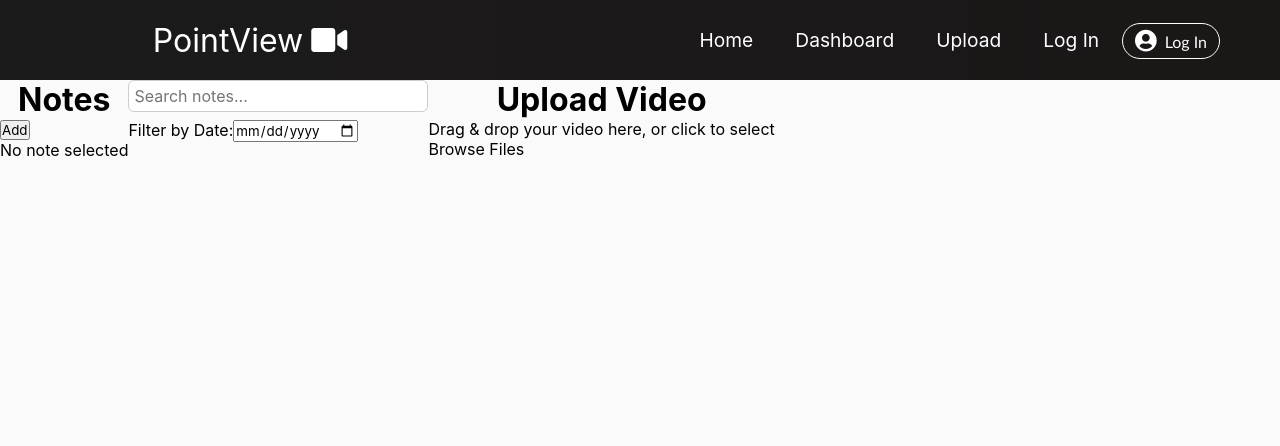
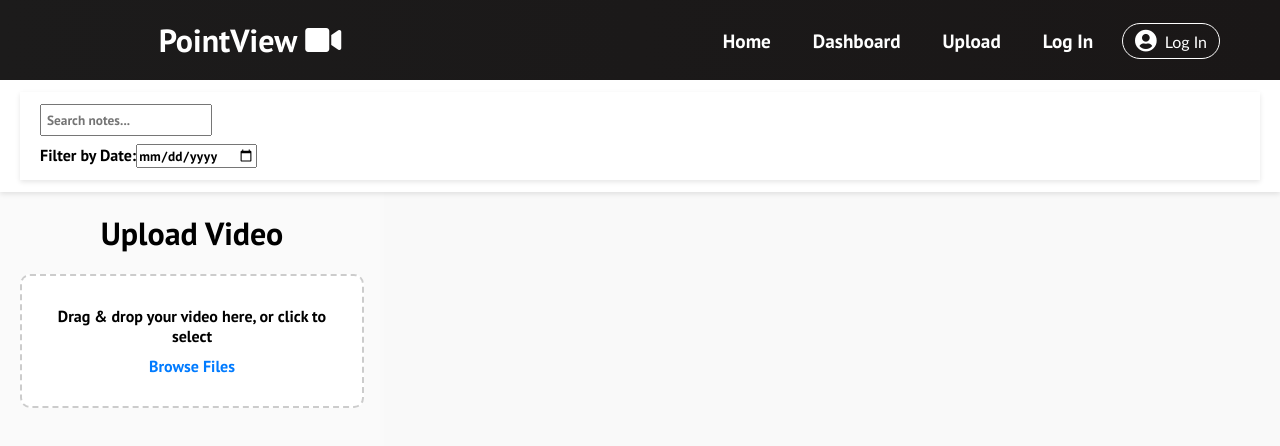
Before and after one commit to bell1103/PointView-Project, a React (Create React App) app: page /upload in a window 1280 px wide. Shown: the top 446 px of the page. Built offline with nearby package versions, Linux system fonts and the light colour scheme.

Commit message:
upload.css

```diff
--- a/src/components/pages/Upload.css
+++ b/src/components/pages/Upload.css
@@ -1,146 +1,182 @@
-/* Reset */
+/* Reset & Global Styles */
 * {
   box-sizing: border-box;
-  margin: 0;
-  padding: 0;
-  font-family: -apple-system, BlinkMacSystemFont, "Segoe UI", Roboto, Oxygen,
-    Ubuntu, Cantarell, "Open Sans", "Helvetica Neue", sans-serif;
 }
 
-/* Root container fills viewport */
-html, body, #root {
-  height: 100%;
+body {
+  margin: 0;
+  font-family: -apple-system, BlinkMacSystemFont, "Segoe UI", Roboto, Oxygen, Ubuntu, Cantarell, "Open Sans", "Helvetica Neue", sans-serif;
+  background-color: #f9f9f9;
+}
+
+/* --- Top-Level Layout --- */
+
+.page-container {
+  display: flex;
+  flex-direction: column;
+  height: 100vh;
   width: 100%;
 }
 
-/* Main page container: sidebar + main content */
-.page-container {
+/* --- Sticky Search Bar --- */
+
+.search-container {
+  width: 100%;
+  padding: 12px 20px;
+  background-color: #ffffff;
+  box-shadow: 0 2px 5px rgba(0, 0, 0, 0.1);
+  position: sticky;
+  top: 0;
+  z-index: 100;
   display: flex;
-  height: 100vh;
-  background-color: #fafafa;
+  justify-content: space-between;
+  align-items: center;
 }
 
-/* Sidebar styling */
-.sidebar {
-  width: 280px;
-  background-color: #ffffff;
-  border-right: 1px solid #ddd;
+/* --- Main Layout Below Search Bar --- */
+
+.notes-container {
+  flex: 1;
+  display: flex;
+  height: 100%;
+  overflow: hidden;
+}
+
+/* --- Sidebar (Left Column) --- */
+
+.app-sidebar {
+  width: 20%;
+  height: 100vh;
+  background-color: #f1f1f1;
+  border-right: 1px solid #ccc;
+  display: flex;
+  padding: 1rem;
+  overflow-y: auto;
   display: flex;
   flex-direction: column;
-  padding: 20px;
-  overflow-y: auto;
-}
-
-/* Sidebar header */
-.sidebar-header {
-  font-size: 1.5rem;
-  font-weight: 700;
-  margin-bottom: 20px;
-  user-select: none;
-}
-
-/* Notes list in sidebar */
-.notes-list {
-  flex-grow: 1;
-  overflow-y: auto;
-}
-
-/* Individual note in sidebar */
-.note-item {
-  padding: 12px 15px;
-  margin-bottom: 10px;
-  border-radius: 6px;
-  background-color: #fefefe;
-  cursor: pointer;
-  border: 1px solid transparent;
-  transition: background-color 0.2s, border-color 0.2s;
-  user-select: none;
-}
-
-.note-item:hover {
-  background-color: #e6f0ff;
-  border-color: #90b8ff;
-}
-
-.note-item.active {
-  background-color: #cce0ff;
-  border-color: #3a75f9;
-  font-weight: 600;
-  color: #1a3c91;
-}
-
-/* Note title inside sidebar */
-.note-item .title {
-  font-size: 1rem;
-  white-space: nowrap;
-  overflow: hidden;
-  text-overflow: ellipsis;
-}
-
-/* Note preview (first few words) */
-.note-item .preview {
-  font-size: 0.85rem;
-  color: #666;
-  white-space: nowrap;
-  overflow: hidden;
-  text-overflow: ellipsis;
-  margin-top: 4px;
-}
-
-/* Main content area */
-.main-content {
-  flex-grow: 1;
-  display: flex;
-  flex-direction: column;
-  padding: 20px 30px;
-  overflow-y: auto;
-  background-color: #fff;
-}
-
-/* Search bar container */
-.search-bar {
-  margin-bottom: 20px;
-  display: flex;
   justify-content: flex-start;
 }
 
-/* Search input */
-.search-input {
-  width: 300px;
-  padding: 8px 14px;
+.app-sidebar-header {
+  display: flex;
+  justify-content: space-between;
+  align-items: center;
+  margin-bottom: 15px;
+}
+
+.app-sidebar button {
+  background-color: #007bff;
+  color: white;
+  border: none;
+  padding: 8px 12px;
+  border-radius: 4px;
+  cursor: pointer;
+  font-size: 0.9rem;
+}
+
+.app-sidebar button:hover {
+  background-color: #0056b3;
+}
+
+.app-sidebar-note {
+  background-color: white;
+  border: 1px solid #ccc;
+  margin-bottom: 10px;
+  padding: 10px;
+  border-radius: 6px;
+  cursor: pointer;
+}
+
+.app-sidebar-note.active {
+  background-color: #d3e5ff;
+}
+
+.sidebar-note-title {
+  font-weight: bold;
+  display: flex;
+  justify-content: space-between;
+}
+
+.sidebar-note-title button {
+  color: red;
+  border: none;
+  background: transparent;
+  cursor: pointer;
+}
+
+.preview {
+  margin-top: 5px;
+  color: #555;
+  font-size: 0.95rem;
+  white-space: pre-wrap;
+  overflow-wrap: break-word;
+}
+
+/* --- Main Note Editor (Middle Column) --- */
+
+.app-main {
+  width: 50%;
+  padding: 20px;
+  background-color: #ffffff;
+  overflow-y: auto;
+  border-right: 1px solid #eee;
+}
+
+.app-main-note-edit input,
+.app-main-note-edit textarea {
+  width: 100%;
+  padding: 10px;
+  margin-bottom: 20px;
   font-size: 1rem;
   border: 1px solid #ccc;
   border-radius: 6px;
-  outline: none;
-  transition: border-color 0.2s ease;
 }
 
-.search-input:focus {
-  border-color: #3a75f9;
-  box-shadow: 0 0 6px rgba(58, 117, 249, 0.3);
+/* --- Upload (Right Column) --- */
+
+.upload-container {
+  width: 30%;
+  background-color: #fafafa;
+  padding: 20px;
+  overflow-y: auto;
+  height: 100%;
 }
 
-/* Selected note display area */
-.note-display {
-  flex-grow: 1;
-  border: 1px solid #ddd;
-  border-radius: 8px;
-  padding: 25px;
-  box-shadow: 0 0 8px rgba(0,0,0,0.05);
-  overflow-y: auto;
+.upload-box {
+  background-color: #fff;
+  border: 2px dashed #ccc;
+  padding: 30px;
+  text-align: center;
+  border-radius: 10px;
+  transition: border-color 0.3s;
+  margin-top: 20px;
 }
 
-/* Note display title */
-.note-display h2 {
-  margin-bottom: 12px;
-  font-size: 1.8rem;
-  color: #222;
+.upload-box.drag-active {
+  border-color: #4caf50;
+  box-shadow: 0 0 10px #4caf50;
 }
 
-/* Note display body */
-.note-display p {
-  font-size: 1rem;
-  line-height: 1.5;
-  color: #444;
-  white-space: pre-wrap;
+.upload-label {
+  display: inline-block;
+  margin-top: 10px;
+  color: #007bff;
+  cursor: pointer;
+  font-weight: bold;
 }
+
+.upload-label:hover {
+  color: #0056b3;
+}
+
+.video-title {
+  font-weight: bold;
+  margin-bottom: 10px;
+}
+
+.display-video video {
+  width: 100%;
+  border-radius: 8px;
+  border: 1px solid #ccc;
+  margin-top: 10px;
+}
```
